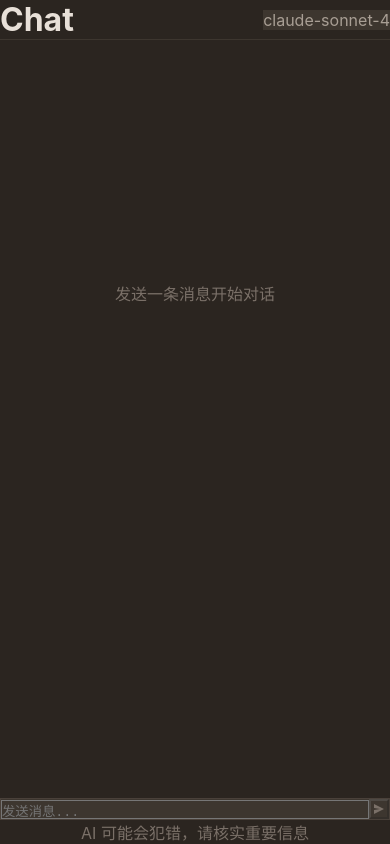
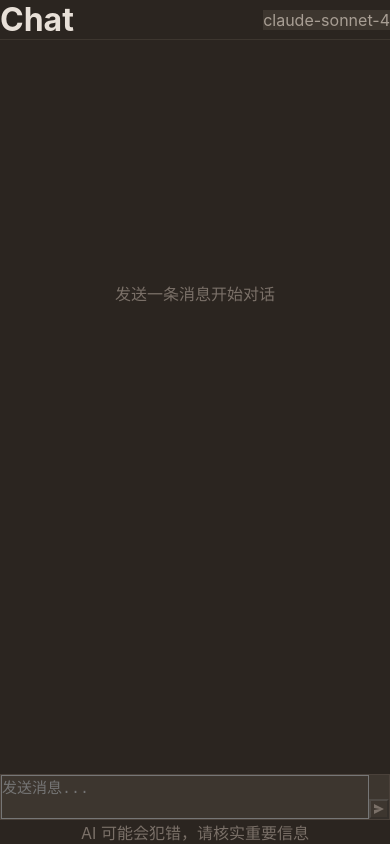
Before and after one commit to miragrey347-ctrl/chat, a Next.js app: page /chat in a window 390 px wide. Built offline with nearby package versions, Linux system fonts and the light colour scheme.

Commit message:
fix: wider input box with more padding for tablet

```diff
--- a/src/app/chat/page.tsx
+++ b/src/app/chat/page.tsx
@@ -209,10 +209,10 @@ export default function ChatPage() {
       </main>
 
       {/* Input */}
-      <footer className="shrink-0 px-4 md:px-0 pb-4 pt-2">
-        <div className="max-w-3xl mx-auto">
+      <footer className="shrink-0 px-4 pb-5 pt-2">
+        <div className="max-w-2xl mx-auto">
           <ChatInput onSend={handleSend} disabled={isStreaming} />
-          <p className="text-center text-xs mt-2" style={{ color: "var(--text-tertiary)" }}>
+          <p className="text-center text-xs mt-2.5" style={{ color: "var(--text-tertiary)" }}>
             AI 可能会犯错，请核实重要信息
           </p>
         </div>
--- a/src/components/ChatInput.tsx
+++ b/src/components/ChatInput.tsx
@@ -42,7 +42,7 @@ export default function ChatInput({ onSend, disabled }: ChatInputProps) {
 
   return (
     <div
-      className="border rounded-2xl flex items-end gap-2 p-3"
+      className="border rounded-2xl flex items-end gap-3 px-4 py-3"
       style={{
         background: "var(--bg-input)",
         borderColor: "var(--border-color)",
@@ -54,18 +54,19 @@ export default function ChatInput({ onSend, disabled }: ChatInputProps) {
         onChange={(e) => setValue(e.target.value)}
         onKeyDown={handleKeyDown}
         placeholder="发送消息..."
-        rows={1}
+        rows={2}
         disabled={disabled}
-        className="flex-1 bg-transparent outline-none resize-none text-sm leading-relaxed"
+        className="flex-1 bg-transparent outline-none resize-none text-[15px] leading-relaxed"
         style={{
           color: "var(--text-primary)",
           maxHeight: "200px",
+          minHeight: "44px",
         }}
       />
       <button
         onClick={handleSend}
         disabled={!value.trim() || disabled}
-        className="shrink-0 w-8 h-8 rounded-lg flex items-center justify-center transition-all"
+        className="shrink-0 w-9 h-9 rounded-xl flex items-center justify-center transition-all mb-0.5"
         style={{
           background: value.trim() ? "var(--accent)" : "var(--bg-tertiary)",
           color: value.trim() ? "#1a1410" : "var(--text-tertiary)",
```
